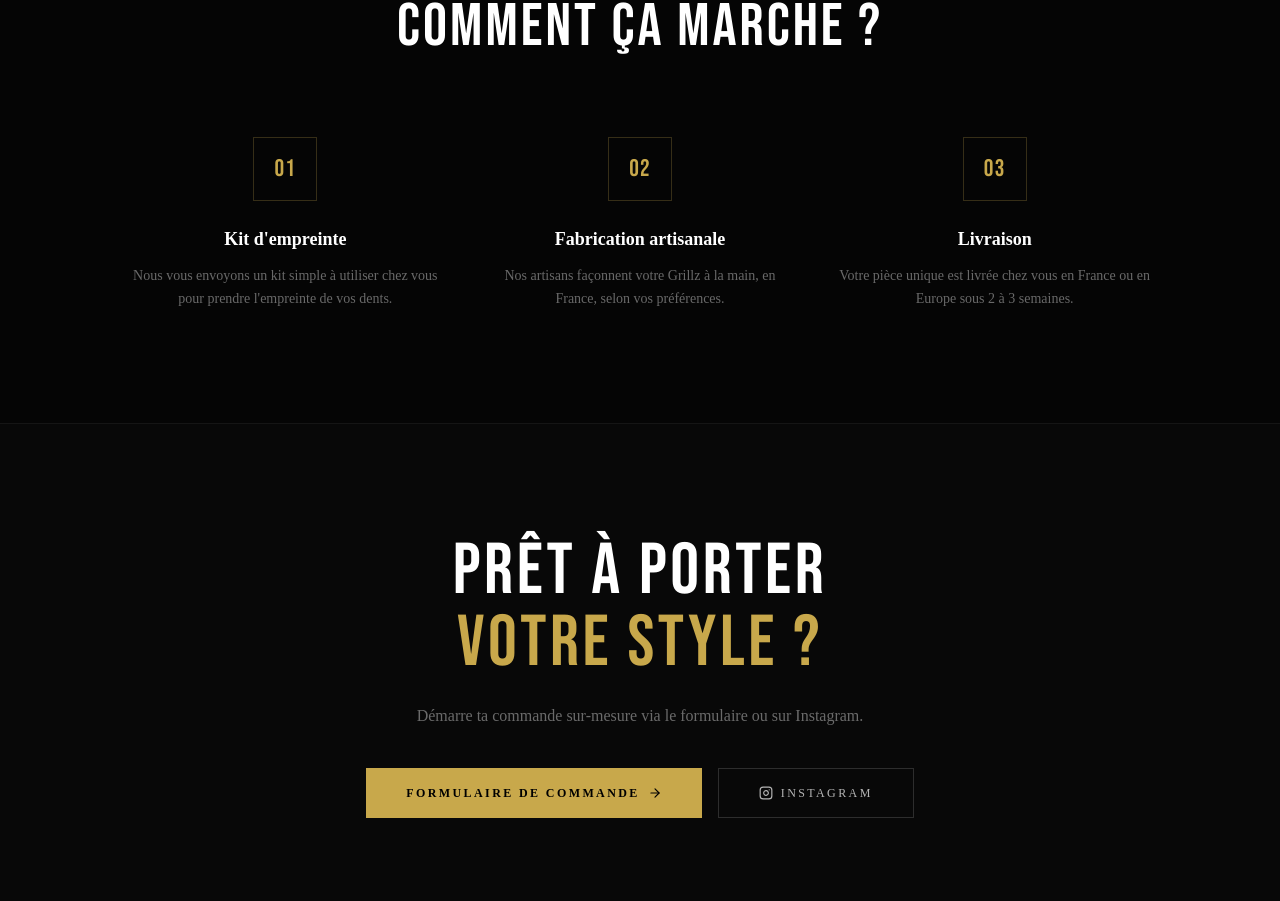
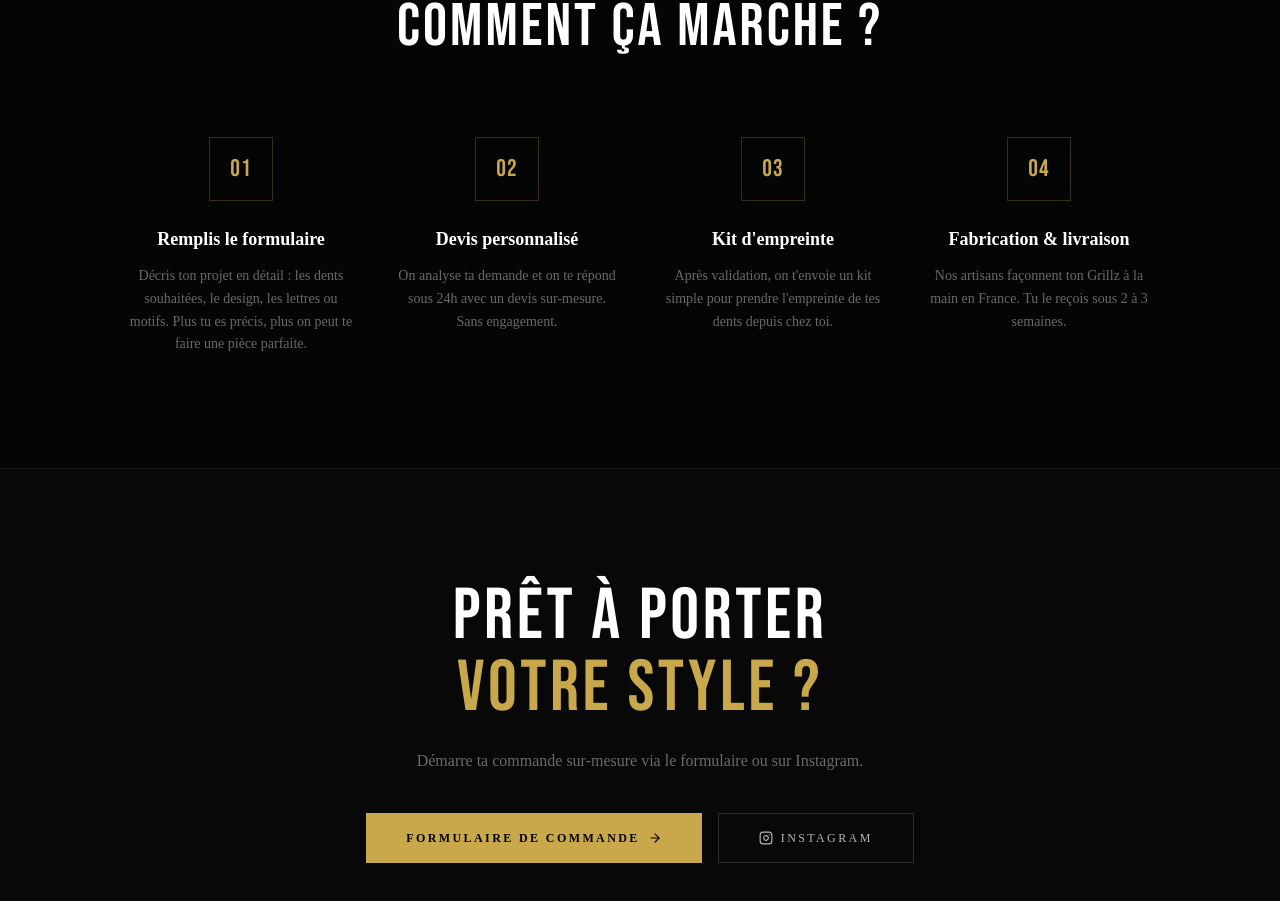
Before and after one commit to DVL15/dragon-grillz, a Next.js app: page / in a window 1280 px wide. Shown: the part 2494-3395 px from the top of the page. Built offline with nearby package versions, Linux system fonts and the light colour scheme.

Commit message:
update process steps: add form step first

```diff
--- a/app/page.tsx
+++ b/app/page.tsx
@@ -257,22 +257,27 @@ export default function HomePage() {
             <h2 className="font-bebas text-4xl md:text-6xl tracking-wider">COMMENT ÇA MARCHE ?</h2>
           </motion.div>
 
-          <div className="grid grid-cols-1 md:grid-cols-3 gap-10">
+          <div className="grid grid-cols-1 md:grid-cols-4 gap-10">
             {[
               {
                 n: '01',
-                title: 'Kit d\'empreinte',
-                desc: 'Nous vous envoyons un kit simple à utiliser chez vous pour prendre l\'empreinte de vos dents.',
+                title: 'Remplis le formulaire',
+                desc: 'Décris ton projet en détail : les dents souhaitées, le design, les lettres ou motifs. Plus tu es précis, plus on peut te faire une pièce parfaite.',
               },
               {
                 n: '02',
-                title: 'Fabrication artisanale',
-                desc: 'Nos artisans façonnent votre Grillz à la main, en France, selon vos préférences.',
+                title: 'Devis personnalisé',
+                desc: 'On analyse ta demande et on te répond sous 24h avec un devis sur-mesure. Sans engagement.',
               },
               {
                 n: '03',
-                title: 'Livraison',
-                desc: 'Votre pièce unique est livrée chez vous en France ou en Europe sous 2 à 3 semaines.',
+                title: 'Kit d\'empreinte',
+                desc: 'Après validation, on t\'envoie un kit simple pour prendre l\'empreinte de tes dents depuis chez toi.',
+              },
+              {
+                n: '04',
+                title: 'Fabrication & livraison',
+                desc: 'Nos artisans façonnent ton Grillz à la main en France. Tu le reçois sous 2 à 3 semaines.',
               },
             ].map((step, i) => (
               <motion.div
```
